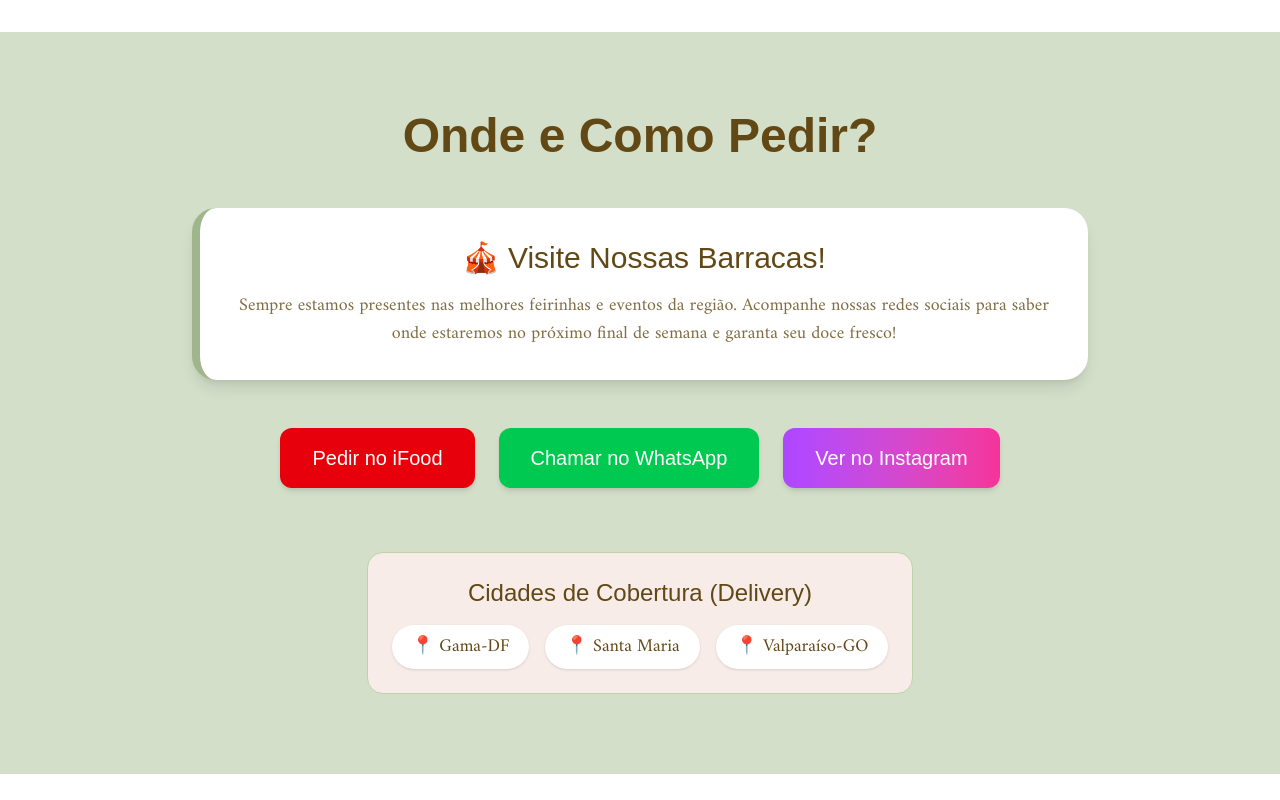
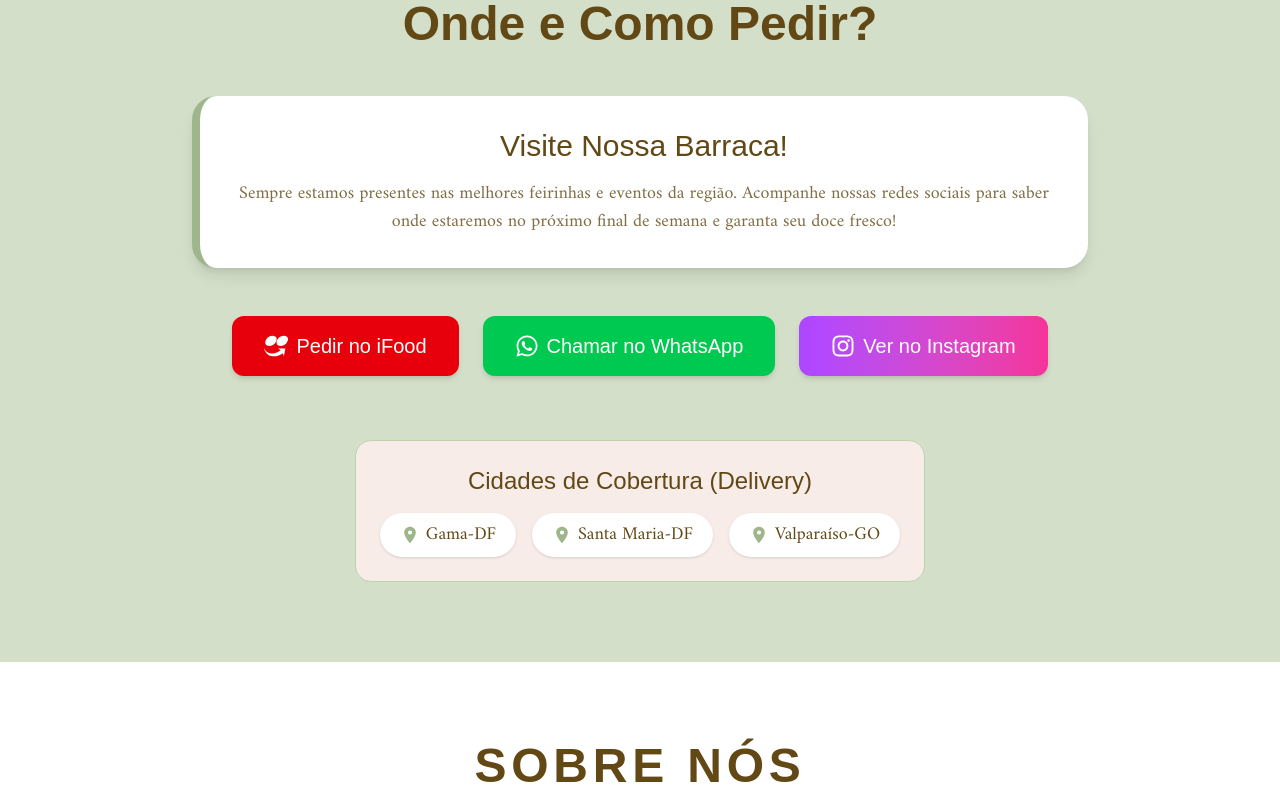
Before and after one commit to AragaoMV/confeitaria-frazao-lp, a Next.js app: page / in a window 1280 px wide. Shown: the part 1620-2420 px from the top of the page. Built offline with nearby package versions, Linux system fonts and the light colour scheme; a web font is replaced by a local one.

Commit message:
Refinamento de algumas ferramentas

```diff
--- a/src/components/Footer.tsx
+++ b/src/components/Footer.tsx
@@ -12,9 +12,9 @@ export function Footer() {
                     <Image
                         src="/imagens/footer/monograma.png"
                         alt="Monograma Confeitaria Marcela"
-                        width={96}
-                        height={96}
-                        className="w-20 h-20 md:w-24 md:h-24 object-cover mb-5 border-2"
+                        width={120}
+                        height={120}
+                        className="w-[100px] h-[100px] md:w-[120px] md:h-[120px] mx-auto md:mx-0 object-cover mb-5 border-2"
                     />
 
                     <h3 className="text-3xl font-sans mb-4 text-primaria-clara">Confeitaria Marcela</h3>
--- a/src/components/Header.tsx
+++ b/src/components/Header.tsx
@@ -8,7 +8,7 @@ export function Header() {
 
   return (
     <>
-      <header className="flex justify-between items-center px-4 sm:px-6 py-4 bg-primaria text-secundaria relative z-50 shadow-md">
+      <header className="flex justify-between items-center px-4 sm:px-6 py-4 bg-primaria text-secundaria fixed top-0 left-0 w-full z-50 shadow-md">
 
        {/* ESQUERDA: Logo */}
         <div className="flex-1 flex justify-start">
--- a/src/components/HowToOrder.tsx
+++ b/src/components/HowToOrder.tsx
@@ -1,3 +1,7 @@
+import { MdLocationOn } from "react-icons/md";
+import { FaWhatsapp, FaInstagram } from "react-icons/fa";
+import { SiIfood } from "react-icons/si";
+
 export function HowToOrder() {
   return (
     <section id="pedir" className="px-6 py-20 bg-primaria-superclara text-center">
@@ -9,7 +13,7 @@ export function HowToOrder() {
         {/* Painel de Eventos */}
         <div className="bg-white p-8 rounded-3xl shadow-lg mb-12 border-l-8 border-primaria">
           <h3 className="text-3xl font-sans text-secundaria mb-4 flex items-center justify-center gap-3">
-            🎪 Visite Nossas Barracas!
+             Visite Nossa Barraca!
           </h3>
           <p className="text-lg font-serif text-secundaria/80">
             Sempre estamos presentes nas melhores feirinhas e eventos da região.
@@ -17,15 +21,18 @@ export function HowToOrder() {
           </p>
         </div>
 
-        {/* Botões de Ação */}
+        {/* Botões de Ação com Ícones */}
         <div className="flex flex-col md:flex-row justify-center gap-6 mb-16">
-          <a href="#" className="flex items-center justify-center bg-red-600 text-white px-8 py-4 rounded-xl font-sans text-xl shadow-md hover:bg-red-700 transition-colors">
+          <a href="#" className="flex items-center justify-center gap-2 bg-red-600 text-white px-8 py-4 rounded-xl font-sans text-xl shadow-md hover:bg-red-700 transition-colors">
+            <SiIfood className="text-2xl shrink-0" />
             Pedir no iFood
           </a>
-          <a href="#" className="flex items-center justify-center bg-green-500 text-white px-8 py-4 rounded-xl font-sans text-xl shadow-md hover:bg-green-600 transition-colors">
+          <a href="#" className="flex items-center justify-center gap-2 bg-green-500 text-white px-8 py-4 rounded-xl font-sans text-xl shadow-md hover:bg-green-600 transition-colors">
+            <FaWhatsapp className="text-2xl shrink-0" />
             Chamar no WhatsApp
           </a>
-          <a href="#" className="flex items-center justify-center bg-gradient-to-r from-purple-500 to-pink-500 text-white px-8 py-4 rounded-xl font-sans text-xl shadow-md hover:opacity-90 transition-opacity">
+          <a href="#" className="flex items-center justify-center gap-2 bg-gradient-to-r from-purple-500 to-pink-500 text-white px-8 py-4 rounded-xl font-sans text-xl shadow-md hover:opacity-90 transition-opacity">
+            <FaInstagram className="text-2xl shrink-0" />
             Ver no Instagram
           </a>
         </div>
@@ -33,11 +40,22 @@ export function HowToOrder() {
         {/* Cidades de Cobertura */}
         <div className="bg-fundo p-6 rounded-2xl border border-primaria-clara inline-block">
           <h3 className="font-sans text-2xl text-secundaria mb-4">Cidades de Cobertura (Delivery)</h3>
+
           <ul className="flex flex-wrap justify-center gap-4 text-lg font-serif text-secundaria">
-            <li className="bg-white px-5 py-2 rounded-full shadow-sm">📍 Gama-DF</li>
-            <li className="bg-white px-5 py-2 rounded-full shadow-sm">📍 Santa Maria</li>
-            <li className="bg-white px-5 py-2 rounded-full shadow-sm">📍 Valparaíso-GO</li>
+            <li className="flex items-center gap-1.5 bg-white px-5 py-2 rounded-full shadow-sm">
+              <MdLocationOn className="text-primaria text-xl" />
+              Gama-DF
+            </li>
+            <li className="flex items-center gap-1.5 bg-white px-5 py-2 rounded-full shadow-sm">
+              <MdLocationOn className="text-primaria text-xl" />
+              Santa Maria-DF
+            </li>
+            <li className="flex items-center gap-1.5 bg-white px-5 py-2 rounded-full shadow-sm">
+              <MdLocationOn className="text-primaria text-xl" />
+              Valparaíso-GO
+            </li>
           </ul>
+
         </div>
       </div>
     </section>
```
Also changed, not shown: public/imagens/footer/monograma.png.
